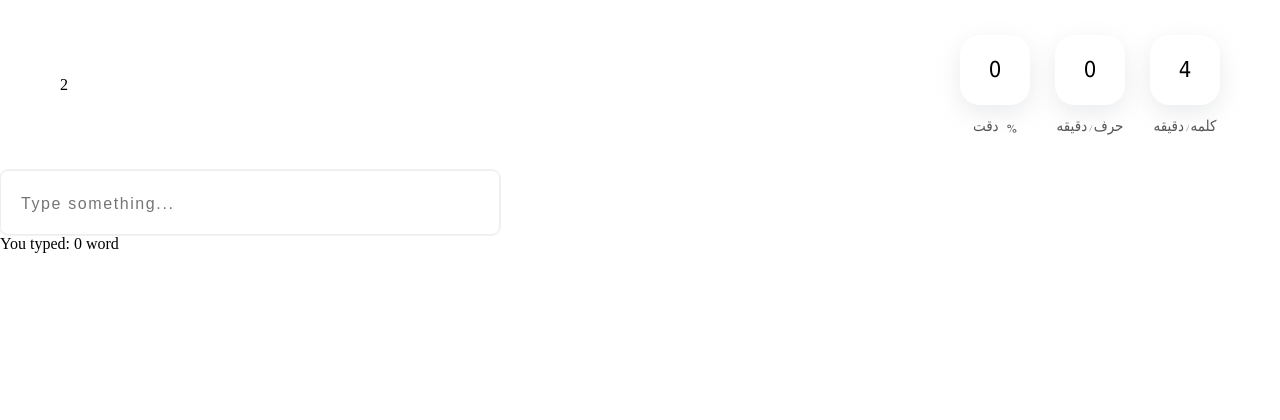
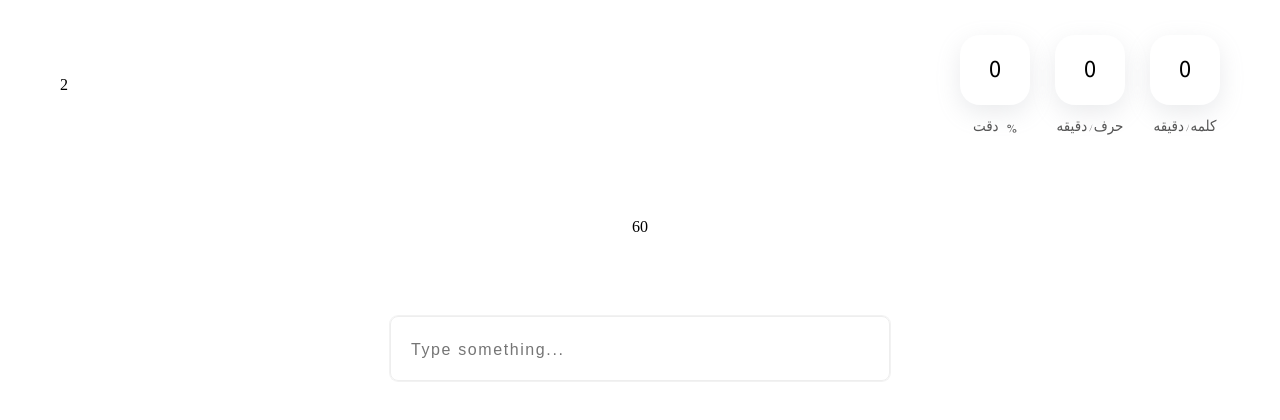
Before and after one commit to MaroufEbrahimi/marouftype, a React (Vite) app: page / in a window 1280 px wide. Shown: the top 420 px of the page. Built offline with nearby package versions, Linux system fonts and the light colour scheme.

Commit message:
timer after typing started

```diff
--- a/src/App.css
+++ b/src/App.css
@@ -1,3 +1,16 @@
+.timer_container {
+  display: flex;
+  align-items: center;
+  justify-content: center;
+  margin-top: 3rem;
+}
+
+.main_input {
+  display: flex;
+  align-items: center;
+  justify-content: center;
+  margin-top: 5rem !important;
+}
 /* input container */
 .input_container input {
   border-radius: 8px;
--- a/src/App.tsx
+++ b/src/App.tsx
@@ -1,27 +1,41 @@
 import { useState } from "react";
 import "./App.css";
 import Navbar from "./components/Navbar/Navbar";
+import Timer from "./components/Timer/Timer";
 
 function App() {
   const [inputValue, setInputValue] = useState("");
+  const [isStarted, setIsStarted] = useState(false);
 
   const wordCount =
     inputValue.trim() === "" ? 0 : inputValue.trim().split(/\s+/).length;
 
+  const charsCount = inputValue.replace(/\s/g, "").length;
+
+  const handleInputChange = (e: React.ChangeEvent<HTMLInputElement>) => {
+    setInputValue(e.target.value);
+    if (!isStarted && e.target.value.length > 0) {
+      setIsStarted(true);
+    }
+  };
+
   return (
     <>
-      <Navbar />
-      <div className="input_container">
-        <input
-          autoFocus
-          type="text"
-          placeholder="Type something..."
-          value={inputValue}
-          onChange={(e) => setInputValue(e.target.value)}
-        />
+      <Navbar wordPerMin={wordCount} charsPerMin={charsCount} />
+      <div className="timer_container">
+        <Timer isStarted={isStarted} />
       </div>
 
-      <p>You typed: {`${wordCount} ${wordCount >= 2 ? "words" : "word"}`}</p>
+      <div className="main_input">
+        <div className="input_container">
+          <input
+            type="text"
+            placeholder="Type something..."
+            value={inputValue}
+            onChange={handleInputChange}
+          />
+        </div>
+      </div>
     </>
   );
 }
--- a/src/components/Navbar/Navbar.css
+++ b/src/components/Navbar/Navbar.css
@@ -12,8 +12,8 @@
   align-items: center;
 }
 .navbar_box_right .navbar_inner_box_circle {
-  width: 70px;
-  height: 70px;
+  min-width: 70px;
+  min-height: 70px;
   display: flex;
   align-items: center;
   justify-content: center;
--- a/src/components/Navbar/Navbar.tsx
+++ b/src/components/Navbar/Navbar.tsx
@@ -1,15 +1,20 @@
 import "./Navbar.css";
 
-const Navbar = () => {
+interface NavbarProps {
+  wordPerMin: number;
+  charsPerMin: number;
+}
+
+const Navbar = ({ wordPerMin, charsPerMin }: NavbarProps) => {
   return (
     <div className="navbar">
       <div className="navbar_box_right dis_f gap_25">
         <div className="navbar_inner_box">
-          <div className="navbar_inner_box_circle">4</div>
+          <div className="navbar_inner_box_circle">{wordPerMin}</div>
           <div className="navbar_inner_box_text">کلمه/دقیقه</div>
         </div>
         <div className="navbar_inner_box">
-          <div className="navbar_inner_box_circle">0</div>
+          <div className="navbar_inner_box_circle">{charsPerMin}</div>
           <div className="navbar_inner_box_text">حرف/دقیقه</div>
         </div>
         <div className="navbar_inner_box">
--- /dev/null
+++ b/src/components/Timer/Timer.tsx
@@ -0,0 +1,34 @@
+import { useEffect, useState } from "react";
+
+interface TimerProps {
+  isStarted: boolean;
+}
+
+const Timer = ({ isStarted }: TimerProps) => {
+  const [timer, setTimer] = useState(60);
+
+  useEffect(() => {
+    let interval: ReturnType<typeof setInterval> | null = null;
+
+    if (isStarted) {
+      interval = setInterval(() => {
+        setTimer((prevTimer) => {
+          if (prevTimer > 0) {
+            return prevTimer - 1;
+          } else {
+            if (interval) clearInterval(interval);
+            return 0;
+          }
+        });
+      }, 1000);
+    }
+
+    return () => {
+      if (interval) clearInterval(interval);
+    };
+  }, [isStarted]);
+
+  return <div>{timer}</div>;
+};
+
+export default Timer;
```
